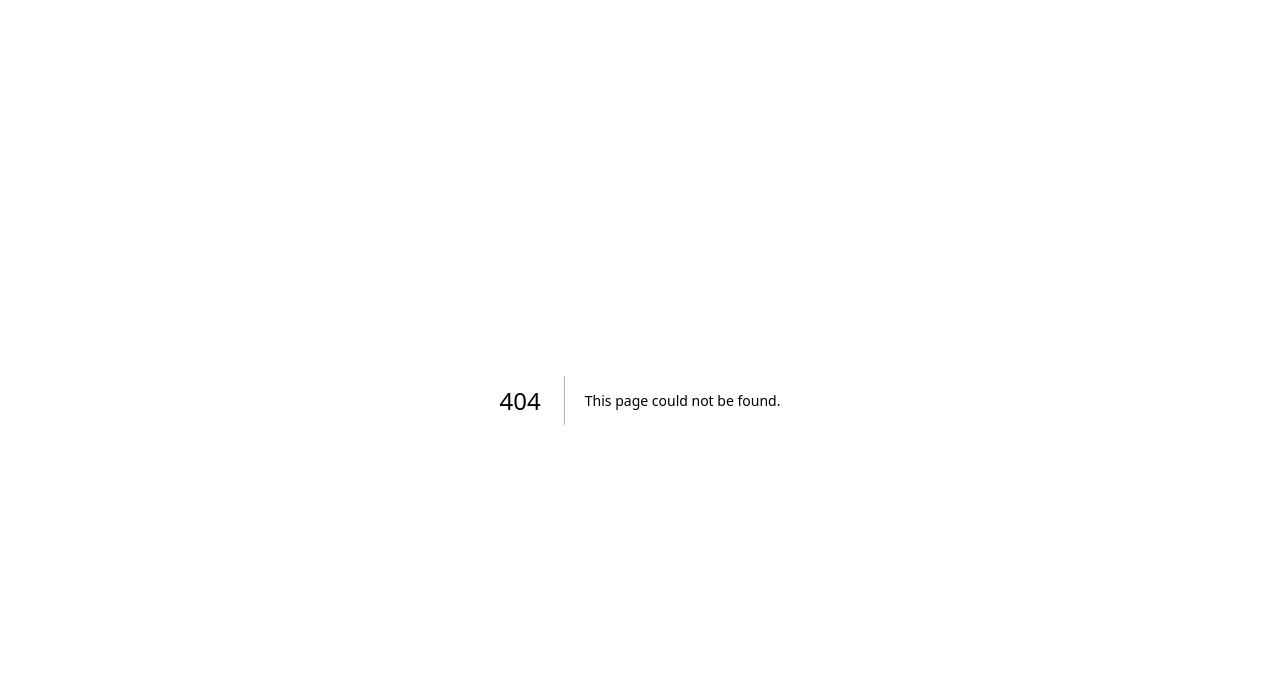
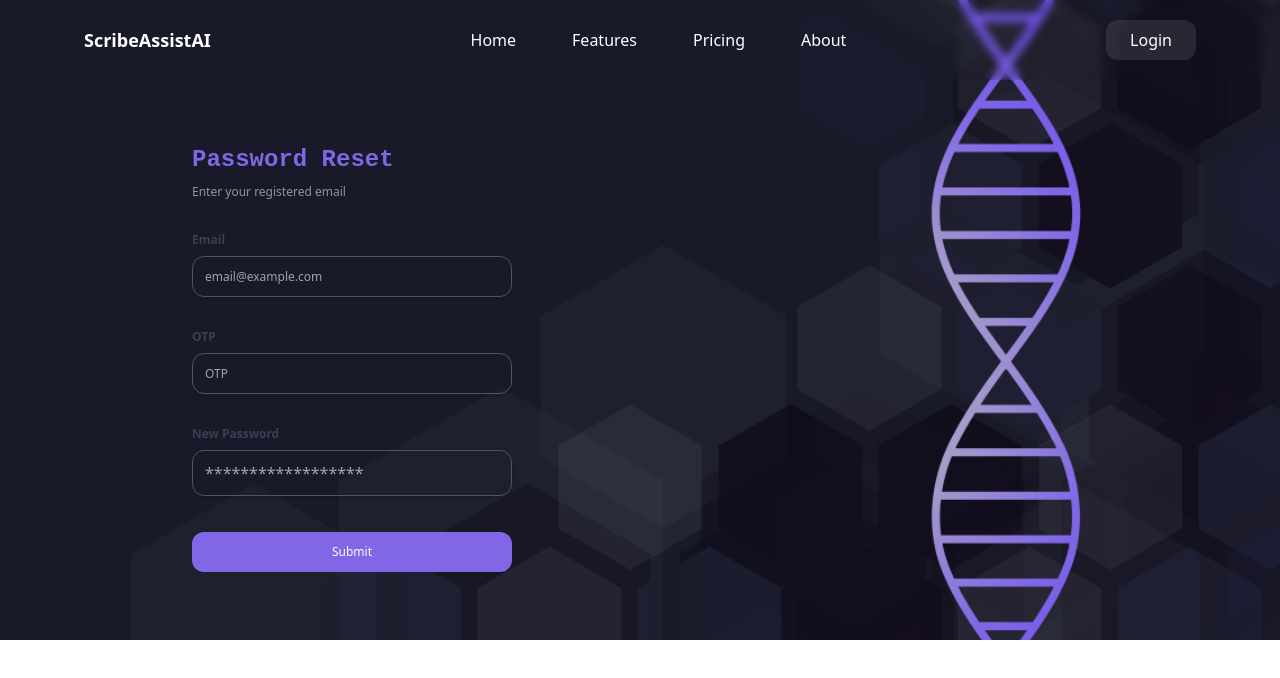
Before and after one commit to Shauryaditya/ScribeAssist, a Next.js app: page /change in a window 1280 px wide. Before the commit this address had no page. Shown: the top 678 px of the page. Built offline with nearby package versions, Linux system fonts and the light colour scheme.

Commit message:
scribe assist

```diff
--- a/package.json
+++ b/package.json
@@ -16,6 +16,7 @@
     "autoprefixer": "10.4.15",
     "eslint": "8.47.0",
     "eslint-config-next": "13.4.19",
+    "file-saver": "^2.0.5",
     "next": "13.4.19",
     "postcss": "8.4.28",
     "react": "18.2.0",
--- /dev/null
+++ b/src/app/change/page.jsx
@@ -0,0 +1,14 @@
+import React from 'react'
+import Navbar from '@/components/Navbar'
+import ChangePassword from '../../components/Login/ChangePassword'
+
+const page = () => {
+  return (
+    <main className='max-w-full min-h-full bg-[#191F29]'>
+        <Navbar />
+       <ChangePassword />
+    </main>
+  )
+}
+
+export default page
--- /dev/null
+++ b/src/app/forget/page.jsx
@@ -0,0 +1,14 @@
+import React from 'react'
+import Navbar from '@/components/Navbar'
+import ForgetPassword from '../../components/Login/ForgetPassword'
+
+const page = () => {
+  return (
+    <main className='max-w-full min-h-full bg-[#191F29]'>
+        <Navbar />
+        <ForgetPassword />
+    </main>
+  )
+}
+
+export default page
--- a/src/components/Dashboard/Recorder.jsx
+++ b/src/components/Dashboard/Recorder.jsx
@@ -4,6 +4,7 @@ import Timer from './Timer'
 import Link from 'next/link'
 const Recorder = () => {
     const [isHovered, setIsHovered] = useState(false);
+
 
     const cardStyle = isHovered
       ? 'bg-white text-black'
--- a/src/components/Dashboard/Timer.jsx
+++ b/src/components/Dashboard/Timer.jsx
@@ -7,18 +7,51 @@ class Timer extends Component {
         this.state = {
             totalSeconds: 0,
             isRunning: false,
+            audioRecording: null,
         };
 
         this.timerInterval = null;
+        this.audioContext = null;
+        this.audioRecorder = null;
+    }
+
+    componentDidMount() {
+        // Initialize the audio context and recorder when the component mounts
+        this.audioContext = new (window.AudioContext || window.webkitAudioContext)();
     }
 
     startTimer = () => {
         if (!this.state.isRunning) {
+            // Start the timer interval
             this.timerInterval = setInterval(() => {
                 this.setState((prevState) => ({
                     totalSeconds: prevState.totalSeconds + 1,
                 }));
             }, 1000);
+
+            // Start audio recording
+            this.audioContext.resume().then(() => {
+                this.audioContext.createMediaStreamDestination().stream.getTracks()[0].addEventListener('ended', () => {
+                    this.stopTimer();
+                });
+
+                navigator.mediaDevices
+                    .getUserMedia({ audio: true })
+                    .then((stream) => {
+                        this.audioRecorder = new MediaRecorder(stream);
+
+                        this.audioRecorder.ondataavailable = (event) => {
+                            if (event.data.size > 0) {
+                                this.setState({ audioRecording: event.data });
+                            }
+                        };
+
+                        this.audioRecorder.start();
+                    })
+                    .catch((error) => {
+                        console.error('Error accessing microphone:', error);
+                    });
+            });
 
             this.setState({ isRunning: true });
         }
@@ -26,12 +59,22 @@ class Timer extends Component {
 
     stopTimer = () => {
         clearInterval(this.timerInterval);
+
+        if (this.audioRecorder && this.audioRecorder.state === 'recording') {
+            this.audioRecorder.stop();
+        }
+
         this.setState({ isRunning: false });
     };
 
     resetTimer = () => {
         clearInterval(this.timerInterval);
-        this.setState({ totalSeconds: 0, isRunning: false });
+
+        if (this.audioRecorder && this.audioRecorder.state === 'recording') {
+            this.audioRecorder.stop();
+        }
+
+        this.setState({ totalSeconds: 0, isRunning: false, audioRecording: null });
     };
 
     formatTime = (seconds) => {
@@ -41,7 +84,7 @@ class Timer extends Component {
     };
 
     render() {
-        const { totalSeconds, isRunning } = this.state;
+        const { totalSeconds, isRunning, audioRecording } = this.state;
 
         return (
             <div className="w-full">
@@ -66,17 +109,20 @@ class Timer extends Component {
 
                         <button
                             className="bg-white text-white py-2 px-2 rounded"
-                            onClick={this.stopTimer}
+                            onClick={this.resetTimer}
                             disabled={!isRunning}
                         >
-                            <svg xmlns="http://www.w3.org/2000/svg" fill="red" viewBox="0 0 24 24" stroke-width="1.5" stroke="currentColor" class="w-6 h-6">
+                            <svg xmlns="http://www.w3.org/2000/svg" fill="red" viewBox="0 0 24 24" stroke-width="1.5" stroke="currentColor" className="w-6 h-6">
                                 <path stroke-linecap="round" stroke-linejoin="round" d="M5.25 7.5A2.25 2.25 0 017.5 5.25h9a2.25 2.25 0 012.25 2.25v9a2.25 2.25 0 01-2.25 2.25h-9a2.25 2.25 0 01-2.25-2.25v-9z" />
                             </svg>
-
                         </button>
-
                     </div>
                 </div>
+                {audioRecording && (
+                    <audio controls>
+                        <source src={URL.createObjectURL(audioRecording)} />
+                    </audio>
+                )}
             </div>
         );
     }
--- /dev/null
+++ b/src/components/Login/ChangePassword.jsx
@@ -0,0 +1,118 @@
+'use client'
+import React,{useState} from 'react'
+
+const ChangePassword = () => {
+    const [formData, setFormData] = useState({
+        email: "",
+        otp : "",
+        new_password : ""
+      });
+
+      const handleInputChange = (e) => {
+        const { name, value } = e.target;
+        setFormData({
+          ...formData,
+          [name]: value,
+        });
+      };
+
+
+      const handleSubmit = async () => {
+        console.log(formData);
+
+        try {
+          const response = await fetch("https://scribe-assist.onrender.com/api/change-password", {
+            method: "POST",
+            headers: {
+              "Content-Type": "application/json",
+            },
+            body: JSON.stringify(formData),
+          });
+          const data = await response.json();
+          if (response.ok) {
+            // Login was successful, you can redirect or perform other actions here
+            alert(data.message);
+            window.location.href = '/login'
+          } else {
+            // Handle login error, e.g., show an error message
+            console.error("Login failed");
+          }
+        } catch (error) {
+          console.error("An error occurred:", error);
+        }
+      };
+  return (
+    <div className="">
+    <div
+      className="max-w-screen-2xl h-[25rem] sm:h-[30rem] md:h-[40rem] mx-auto -mt-20 bg-no-repeat bg-right bg-cover font-sans bg-[#191A29]"
+      style={{ backgroundImage: `url('/Dna.png')` }}
+    >
+      <div className="max-w-md mx-48 pt-36">
+        <div className="flex flex-col gap-2">
+          <h1 className="text-xl text-white">
+            <span className="text-[#8167E6] font-semibold text-2xl font-mono">Password Reset</span>
+          </h1>
+          <p className="text-[#8E93A6] text-xs">
+            Enter your registered email
+          </p>
+        </div>
+
+
+        <div className="w-full max-w-xs">
+          <form className=" ">
+            <div className="my-8">
+              <label className="block text-gray-700 text-xs font-bold mb-2 " htmlFor="email">
+                Email
+              </label>
+              <input class="shadow appearance-none border bg-transparent border-gray-600 rounded-xl text-xs w-full py-3 px-3 text-white leading-tight focus:outline-none focus:shadow-outline"
+              id="email"
+              type="email"
+              name="email"
+              placeholder="email@example.com"
+              value={formData.email}
+              onChange={handleInputChange}
+              />
+            </div>
+            <div className="my-8">
+              <label className="block text-gray-700 text-xs font-bold mb-2 " htmlFor="email">
+                OTP
+              </label>
+              <input class="shadow appearance-none border bg-transparent border-gray-600 rounded-xl text-xs w-full py-3 px-3 text-white leading-tight focus:outline-none focus:shadow-outline"
+              id="otp"
+              type="number"
+              name="otp"
+              placeholder="OTP"
+              value={formData.otp}
+              onChange={handleInputChange}
+              />
+            </div>
+            <div class="mb-6">
+                <label class="block text-gray-700 text-xs font-bold mb-2" for="password">
+                 New Password
+                </label>
+                <input class="shadow appearance-none bg-transparent border border-gray-600 rounded-xl w-full py-3 px-3 text-white mb-3 leading-tight focus:outline-none focus:shadow-outline"
+                id="new_password"
+                type="new_password"
+                name="new_password"
+                value={formData.new_password}
+                onChange={handleInputChange}
+                placeholder="******************" />
+
+              </div>
+
+
+            <button class="w-full bg-[#8167E6] py-3 text-white font-light rounded-xl text-xs hover:bg-white hover:text-[#8167E6] focus:outline-none focus:shadow-outline"
+              type="button"
+              onClick={handleSubmit}>
+                  Submit
+                </button>
+          </form>
+
+        </div>
+      </div>
+    </div>
+  </div>
+  )
+}
+
+export default ChangePassword
--- /dev/null
+++ b/src/components/Login/ForgetPassword.jsx
@@ -0,0 +1,90 @@
+'use client'
+import React,{useState} from 'react'
+
+const ForgetPassword = () => {
+    const [formData, setFormData] = useState({
+        email: "",
+      });
+
+      const handleInputChange = (e) => {
+        const { name, value } = e.target;
+        setFormData({
+          ...formData,
+          [name]: value,
+        });
+      };
+
+
+      const handleSubmit = async () => {
+        console.log(formData);
+
+        try {
+          const response = await fetch("https://scribe-assist.onrender.com/api/forgot-password", {
+            method: "POST",
+            headers: {
+              "Content-Type": "application/json",
+            },
+            body: JSON.stringify(formData),
+          });
+          const data = await response.json();
+          if (response.ok) {
+            // Login was successful, you can redirect or perform other actions here
+            alert(data.message);
+            window.location.href = '/home'
+          } else {
+            // Handle login error, e.g., show an error message
+            console.error("Login failed");
+          }
+        } catch (error) {
+          console.error("An error occurred:", error);
+        }
+      };
+  return (
+    <div className="">
+    <div
+      className="max-w-screen-2xl h-[25rem] sm:h-[30rem] md:h-[40rem] mx-auto -mt-20 bg-no-repeat bg-right bg-cover font-sans bg-[#191A29]"
+      style={{ backgroundImage: `url('/Dna.png')` }}
+    >
+      <div className="max-w-md mx-48 pt-36">
+        <div className="flex flex-col gap-2">
+          <h1 className="text-xl text-white">
+            <span className="text-[#8167E6] font-semibold text-2xl font-mono">Forget Password</span>
+          </h1>
+          <p className="text-[#8E93A6] text-xs">
+            Enter your registered email
+          </p>
+        </div>
+
+
+        <div className="w-full max-w-xs">
+          <form className=" ">
+            <div className="my-8">
+              <label className="block text-gray-700 text-xs font-bold mb-2 " htmlFor="email">
+                Email
+              </label>
+              <input class="shadow appearance-none border bg-transparent border-gray-600 rounded-xl text-xs w-full py-3 px-3 text-white leading-tight focus:outline-none focus:shadow-outline"
+              id="email"
+              type="email"
+              name="email"
+              placeholder="email@example.com"
+              value={formData.email}
+              onChange={handleInputChange}
+              />
+            </div>
+
+
+            <button class="w-full bg-[#8167E6] py-3 text-white font-light rounded-xl text-xs hover:bg-white hover:text-[#8167E6] focus:outline-none focus:shadow-outline"
+              type="button"
+              onClick={handleSubmit}>
+                  Submit
+                </button>
+          </form>
+
+        </div>
+      </div>
+    </div>
+  </div>
+  )
+}
+
+export default ForgetPassword
--- a/src/components/Login/Login.jsx
+++ b/src/components/Login/Login.jsx
@@ -1,4 +1,5 @@
 'use client'
+import Link from "next/link";
 import React,{useState} from "react";
 
 const Login = () => {
@@ -26,9 +27,11 @@ const Login = () => {
         },
         body: JSON.stringify(formData),
       });
-
+      const data = await response.json();
       if (response.ok) {
         // Login was successful, you can redirect or perform other actions here
+        console.log(data);
+        localStorage.setItem("access_token",data.access_token);
         alert("Login Successful")
         window.location.href = '/home'
       } else {
@@ -84,9 +87,9 @@ const Login = () => {
                 placeholder="******************" />
 
               </div>
-              <a class="inline-block align-baseline font-light underline text-xs text-[#8167E6] " href="#">
+              <Link class="inline-block align-baseline font-light underline text-xs text-[#8167E6] " href="/forget">
                   Forgot Password?
-                </a>
+                </Link>
              <div className="my-8">
              <button class="w-full bg-[#8167E6] py-3 text-white font-light rounded-xl text-xs hover:bg-white hover:text-[#8167E6] focus:outline-none focus:shadow-outline"
               type="button"
--- a/src/components/Signup/register.jsx
+++ b/src/components/Signup/register.jsx
@@ -2,6 +2,9 @@
 import React, { useState } from "react";
 
 const Register = () => {
+
+  const access_token = localStorage.getItem("access_token");
+  console.log("Access token >>>",access_token);
   const [formData, setFormData] = useState({
     name: "",
     password: "",
@@ -59,6 +62,7 @@ const Register = () => {
         method: "POST",
         headers: {
           "Content-Type": "application/json",
+
         },
         body: JSON.stringify(formData), // Convert formData to JSON
       });
```
Also changed, not shown: 2 other files (tests, documents, lock files or other folders).
